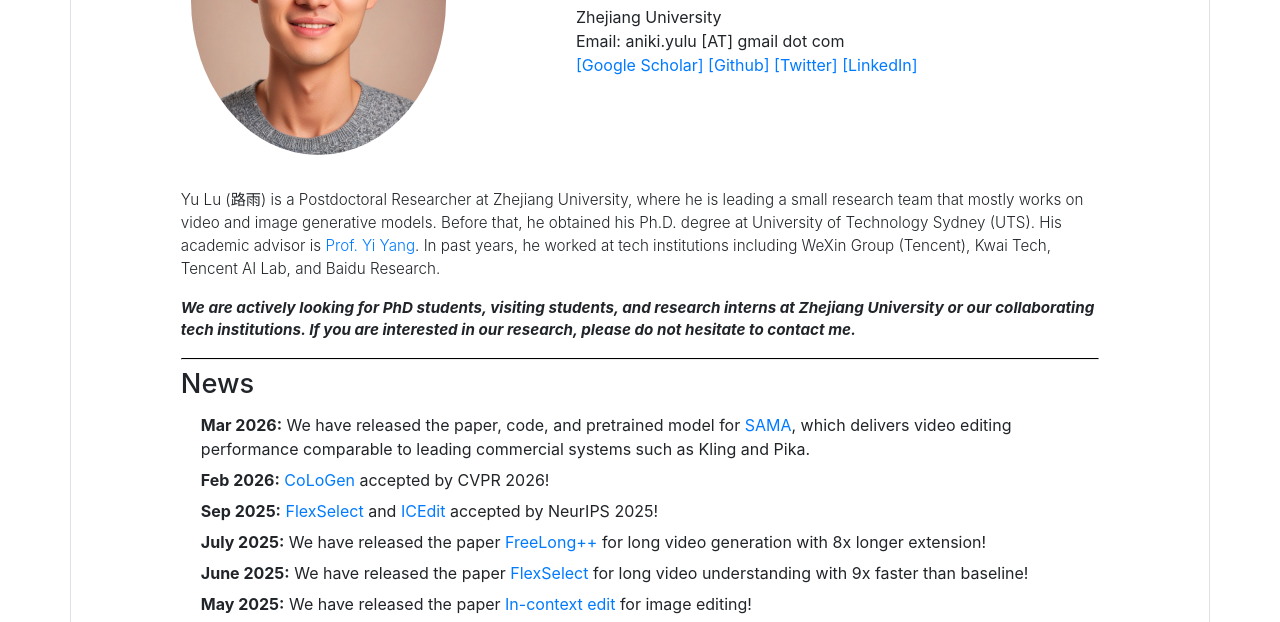
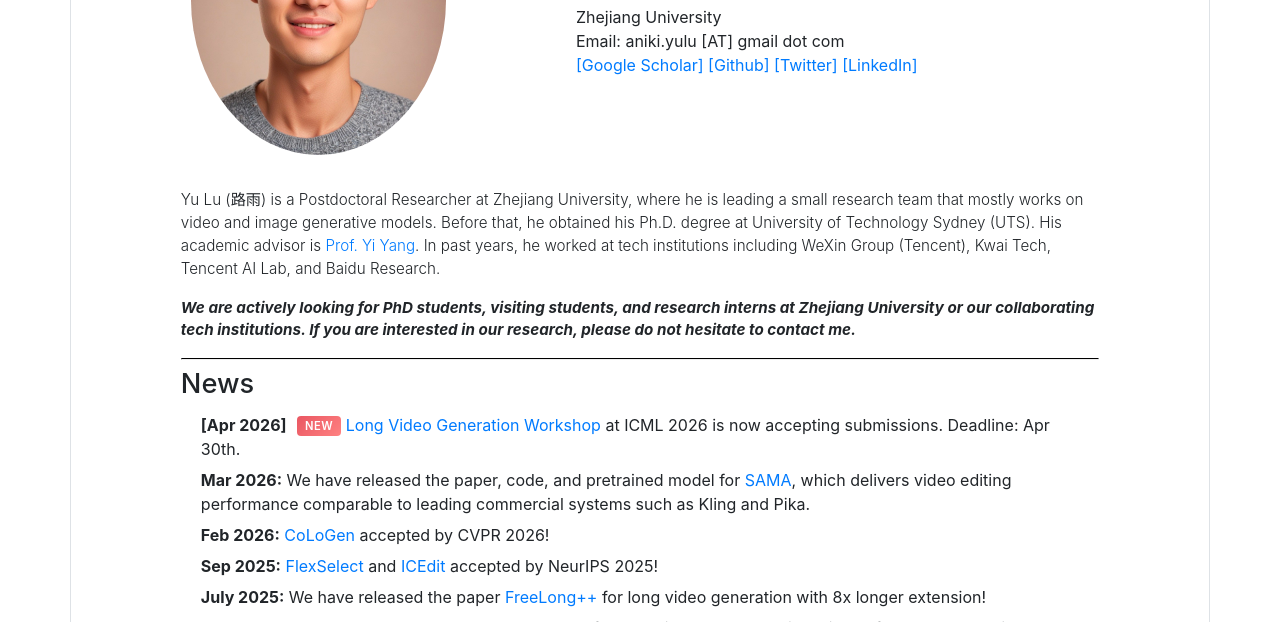
Before and after one commit to aniki-ly/aniki-ly.github.io, a plain HTML site: page index.html in a window 1280 px wide. Shown: the part 176-798 px from the top of the page. Drawn offline with nearby package versions, Linux system fonts and the light colour scheme.

Commit message:
workshop promotion

```diff
--- a/index.html
+++ b/index.html
@@ -47,6 +47,25 @@
     .ttitle {
     font-size: 1.2rem;
     text-align: left;
+    }
+
+    .badge-new {
+        background: linear-gradient(135deg, #e63946 0%, #ff6b6b 100%);
+        color: white;
+        font-size: 0.7rem;
+        font-weight: 600;
+        padding: 3px 8px;
+        border-radius: 4px;
+        margin-left: 6px;
+        vertical-align: middle;
+        text-transform: uppercase;
+        letter-spacing: 0.5px;
+        animation: pulse-subtle 2s ease-in-out infinite;
+    }
+
+    @keyframes pulse-subtle {
+        0%, 100% { opacity: 1; }
+        50% { opacity: 0.85; }
     }
 
     </style>
@@ -107,6 +126,7 @@
                     <div>
                         <h3 class="subtitle">News</h3>
                         <ul class="list-group">
+                            <li class="list-group-item border-0 py-1"><b>[Apr 2026]</b> <span class="badge-new">New</span> <a href="https://icml2026-f2s-workshop.github.io/">Long Video Generation Workshop </a> at ICML 2026 is now accepting submissions. Deadline: Apr 30th.</li>
 							<li class="list-group-item border-0 py-1"><b>Mar 2026:</b> We have released the paper, code, and pretrained model for  <a href="https://arxiv.org/pdf/2603.19228v1">SAMA</a>, which delivers video editing performance comparable to leading commercial systems such as Kling and Pika. </li>
 							<li class="list-group-item border-0 py-1"><b>Feb 2026:</b> <a href="https://arxiv.org/pdf/2602.22150">CoLoGen</a> accepted by CVPR 2026!</li>
                             <li class="list-group-item border-0 py-1"><b>Sep 2025:</b> <a href="https://arxiv.org/abs/2506.00993">FlexSelect</a> and <a href="https://arxiv.org/abs/2504.20690">ICEdit</a> accepted by NeurIPS 2025!</li>
```
